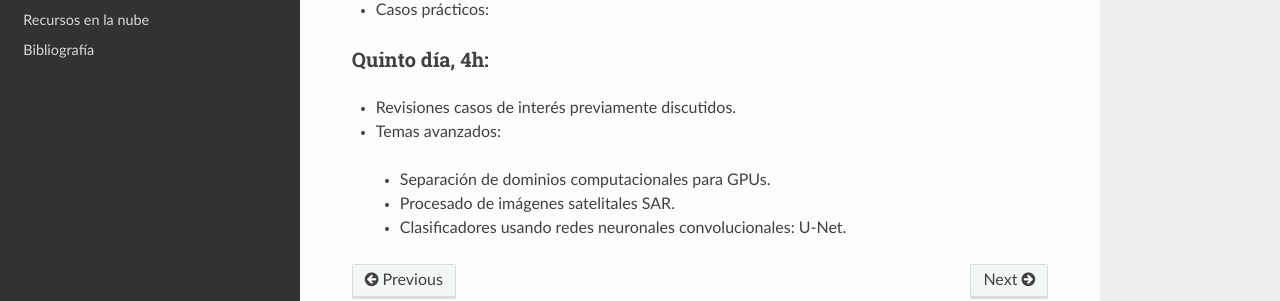
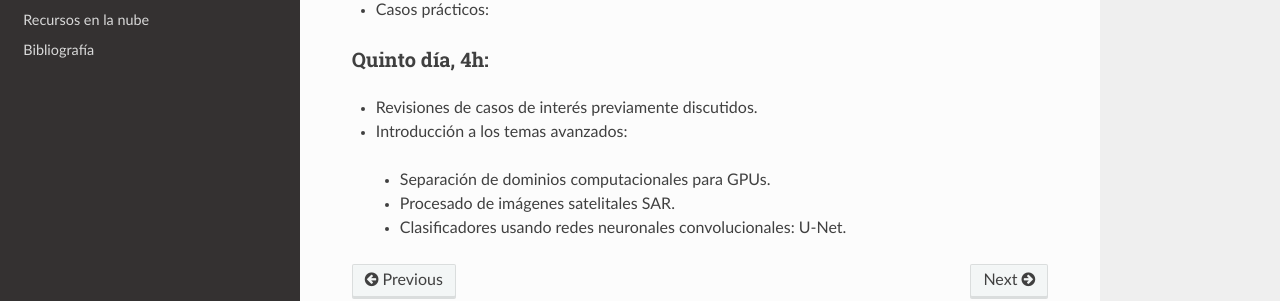
Before and after one commit to ivillamadrid/HidrologiaXXI, a Sphinx documentation site: the page built from docs/source/audiencia.rst, in a window 1280 px wide and 900 px high, scrolled down 1217 px. Shown: the part 471-772 px from the top of the window. Built offline with Sphinx 7.4.7 and the Read the Docs theme 2.0.0, drawn with Linux system fonts in a browser that asks for light colours.

Commit message:
Update audiencia.rst

```diff
--- a/docs/source/audiencia.rst
+++ b/docs/source/audiencia.rst
@@ -65,8 +65,8 @@ Cuarto día, 4h:
 
 Quinto día, 4h:
 ***************
-* Revisiones casos de interés previamente discutidos.
-* Temas avanzados:
+* Revisiones de casos de interés previamente discutidos.
+* Introducción a los temas avanzados:
  * Separación de dominios computacionales para GPUs.
  * Procesado de imágenes satelitales SAR.
  * Clasificadores usando redes neuronales convolucionales: U-Net.
```
